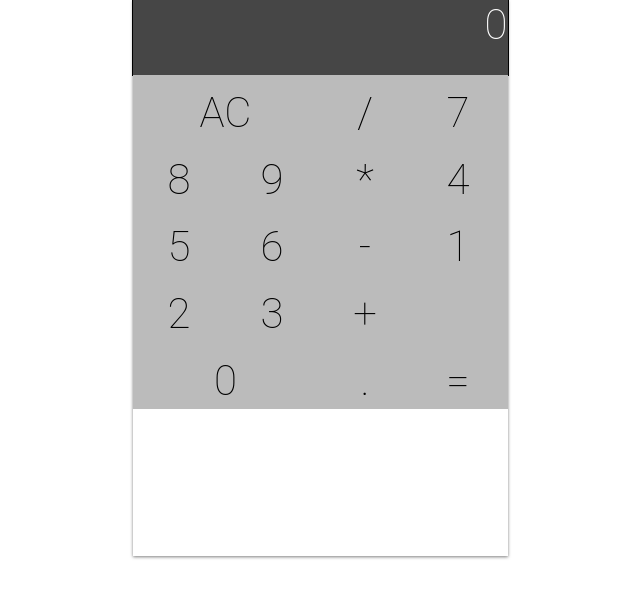
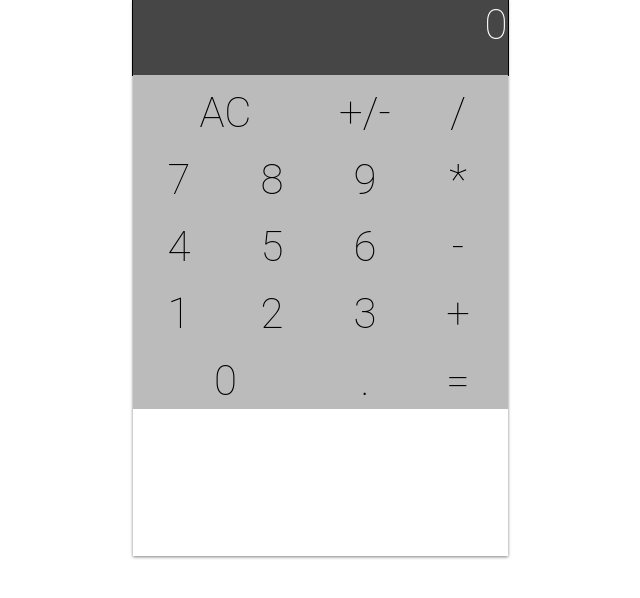
Before and after one commit to IggHub/overcalculator, a React (Create React App) app: page / in a window 1280 px wide. Shown: the top 598 px of the page, without its empty margins (320-960 px from the left). Built offline with nearby package versions, Linux system fonts and the light colour scheme.

Commit message:
add toggleSign

```diff
--- a/src/components/Calc.js
+++ b/src/components/Calc.js
@@ -34,6 +34,7 @@ class Calc extends Component {
     this.handleSliderValue = this.handleSliderValue.bind(this);
     this.backSpacer = this.backSpacer.bind(this);
     this.handleKeyDown = this.handleKeyDown.bind(this);
+    this.toggleSign = this.toggleSign.bind(this);
   };
 
   handleSliderValue(e){
@@ -113,6 +114,15 @@ class Calc extends Component {
     })
   };
 
+  toggleSign(){
+    const {displayValue} = this.state;
+    const newVal = parseFloat(displayValue) * -1;
+
+    this.setState({
+      displayValue: newVal.toString()
+    })
+  };
+
   handleKeyDown(e){
     let {key} = e;
     console.log(key);
@@ -153,7 +163,7 @@ class Calc extends Component {
     return (
       <div className="calculator">
         <CalcDisplay displayValue={this.state.displayValue} />
-	<CalcKeys inputDigit={this.inputDigit} performOperation={this.performOperation} clear={this.clear} clearAll={this.clearAll} displayValue={this.state.displayValue} addOneDot={this.addOneDot} />
+	<CalcKeys inputDigit={this.inputDigit} performOperation={this.performOperation} clear={this.clear} clearAll={this.clearAll} displayValue={this.state.displayValue} addOneDot={this.addOneDot} toggleSign={this.toggleSign} />
         <div className="extra-button">
 	  <div className="oe-button">
 	    <input type="range" min="0" max="100" step="5" onChange={this.handleSliderValue} className="oe-slider" />
--- a/src/components/CalcKeys.js
+++ b/src/components/CalcKeys.js
@@ -3,13 +3,14 @@ import CalcKey from './CalcKey';
 
 class CalcKeys extends Component {
   render(){
-    const {displayValue, clearAll, clear, inputDigit, performOperation, addOneDot} = this.props;
+    const {displayValue, clearAll, clear, inputDigit, performOperation, addOneDot, toggleSign} = this.props;
     const displayAC = displayValue === '0';
     const showRightClearText = displayAC ? 'AC' : 'C';
     return (
       <div className="calc-keys">
         <CalcKey className="key-ce" onClick={() => displayAC ? clearAll() : clear()}>{showRightClearText}</CalcKey>
-        <CalcKey className="key-divide" onClick={() => performOperation('/')}>/</CalcKey>
+        <CalcKey className="key-plus-minus" onClick={() => toggleSign()}>+/-</CalcKey>
+ 	<CalcKey className="key-divide" onClick={() => performOperation('/')}>/</CalcKey>
         <CalcKey className="key-7" onClick={() => inputDigit(7)}>7</CalcKey>
         <CalcKey className="key-8" onClick={() => inputDigit(8)}>8</CalcKey>
         <CalcKey className="key-9" onClick={() => inputDigit(9)}>9</CalcKey>
```
Also changed, not shown: 1 other file (tests, documents, lock files or other folders).
